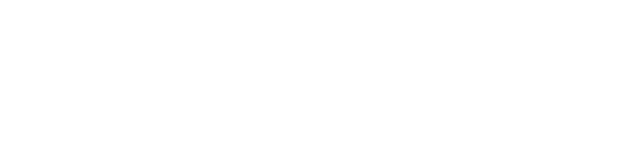
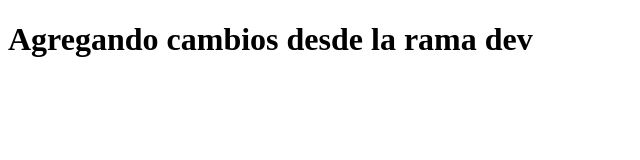
Before and after one commit to ljavierrodriguez/intro-to-git-ft13, a plain HTML site: page index.html in a window 1280 px wide. Shown: the whole page, without its empty margins (0-640 px from the left). Drawn offline with Linux system fonts and the light colour scheme.

Commit message:
Cambios en la rama dev

```diff
--- a/index.html
+++ b/index.html
@@ -7,6 +7,6 @@
     <title>Document</title>
 </head>
 <body>
-
+    <h1>Agregando cambios desde la rama dev</h1>
 </body>
 </html>
```
Also changed, not shown: 1 other file.
